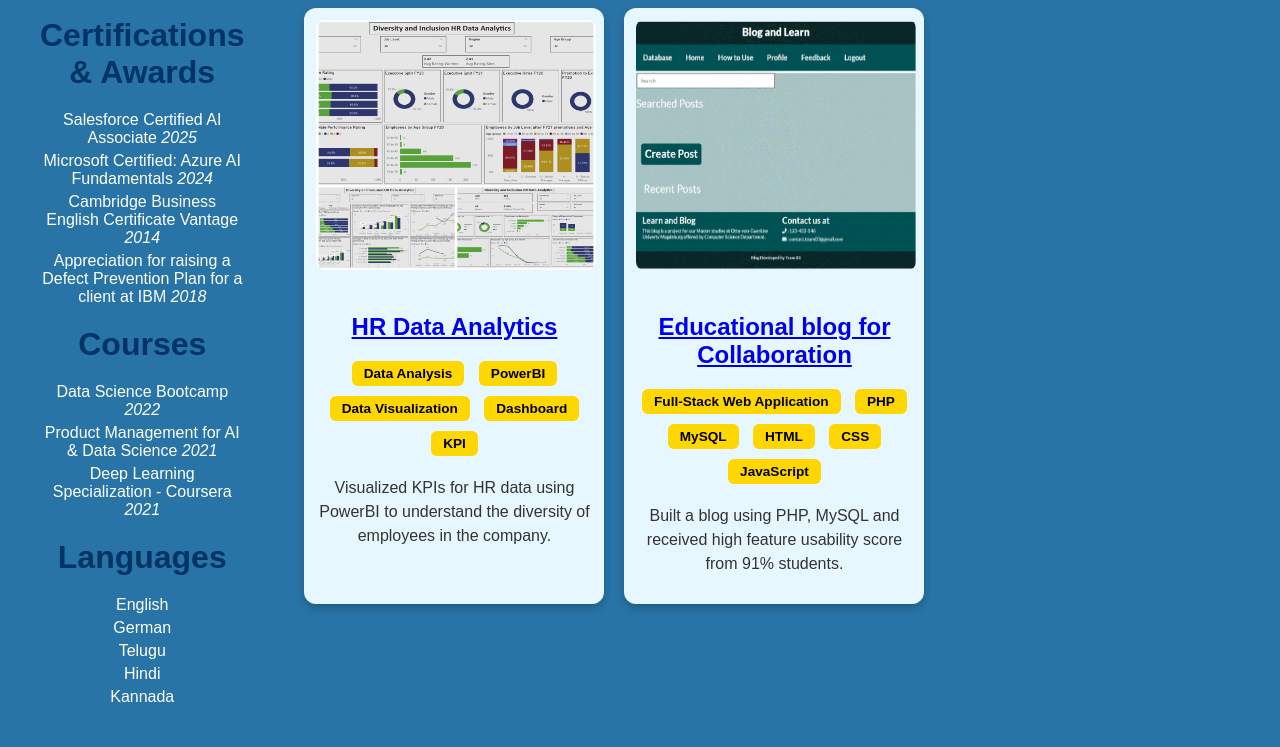
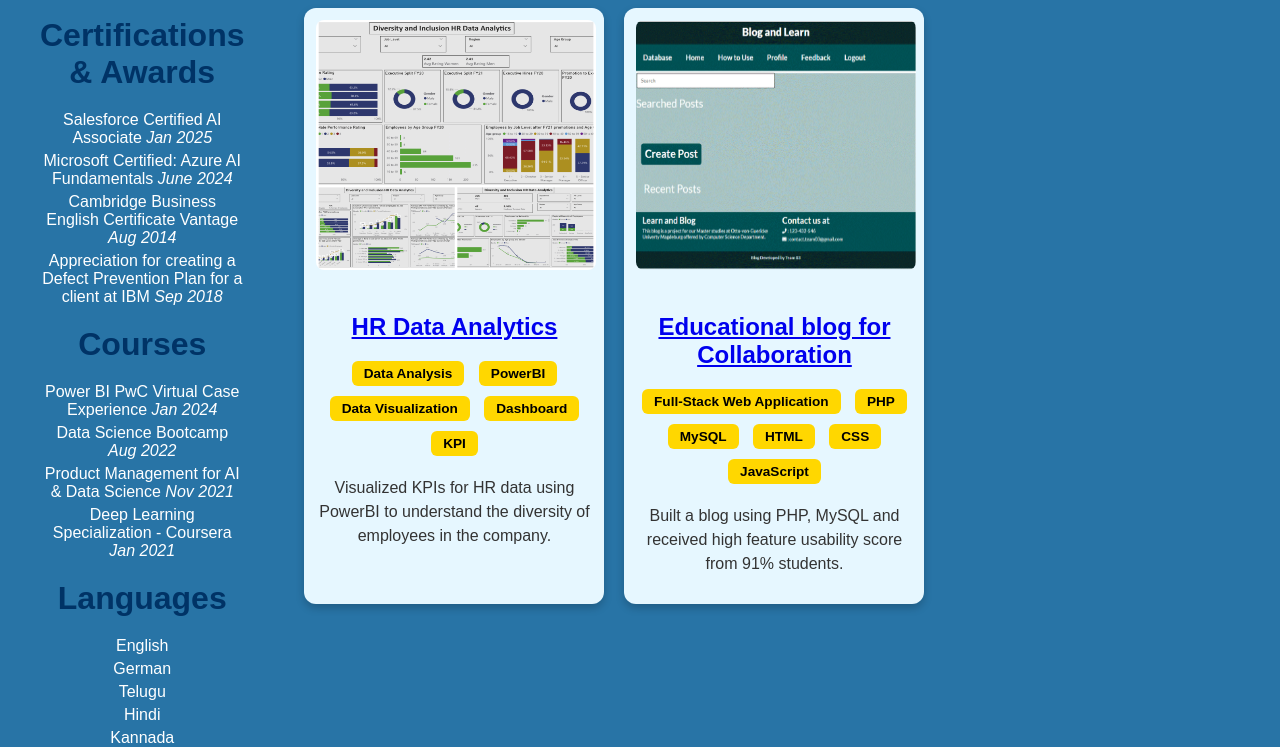
Before and after one commit to dpch94/dpch94.github.io, a plain HTML site: page index.html in a window 1280 px wide. Shown: the part 1453-2200 px from the top of the page. Before the commit the page ends 2159 px from the top, so only its background shows below. Drawn offline with Linux system fonts and the light colour scheme.

Commit message:
Updated index

```diff
--- a/index.html
+++ b/index.html
@@ -17,6 +17,7 @@
       <li><a href="#courses">Courses</a></li>
       <li><a href="#languages">Languages</a></li>
       <li><a href="https://www.linkedin.com/in/deviprasadilapavuluri/" target="_blank">LinkedIn</a></li>
+      <li><a href="https://github.com/dpch94/" target="_blank">Github</a></li>
       <li><a href="mailto:deviprasadila29@gmail.com">Email</a></li>
 
 
@@ -70,19 +71,20 @@
       <section id="certifications-awards">
         <h2>Certifications & Awards</h2>
         <ul>
-          <li>Salesforce Certified AI Associate <i>2025</i></li>
-          <li>Microsoft Certified: Azure AI Fundamentals <i>2024</i></li>
-          <li>Cambridge Business English Certificate Vantage <i>2014</i></li>
-          <li>Appreciation for raising a Defect Prevention Plan for a client at IBM <i>2018</i></li>
+          <li>Salesforce Certified AI Associate <i>Jan 2025</i></li>
+          <li>Microsoft Certified: Azure AI Fundamentals <i>June 2024</i></li>
+          <li>Cambridge Business English Certificate Vantage <i>Aug 2014</i></li>
+          <li>Appreciation for creating a Defect Prevention Plan for a client at IBM <i>Sep 2018</i></li>
         </ul>
       </section>
 
       <section id="courses">
         <h2>Courses</h2>
         <ul>
-          <li>Data Science Bootcamp <i>2022</i></li>
-          <li>Product Management for AI & Data Science <i>2021</i></li>
-          <li>Deep Learning Specialization - Coursera <i>2021</i></li>
+          <li>Power BI PwC Virtual Case Experience <i>Jan 2024</i></li>
+          <li>Data Science Bootcamp <i>Aug 2022</i></li>
+          <li>Product Management for AI & Data Science <i>Nov 2021</i></li>
+          <li>Deep Learning Specialization - Coursera <i>Jan 2021</i></li>
         </ul>
       </section>
 
```
